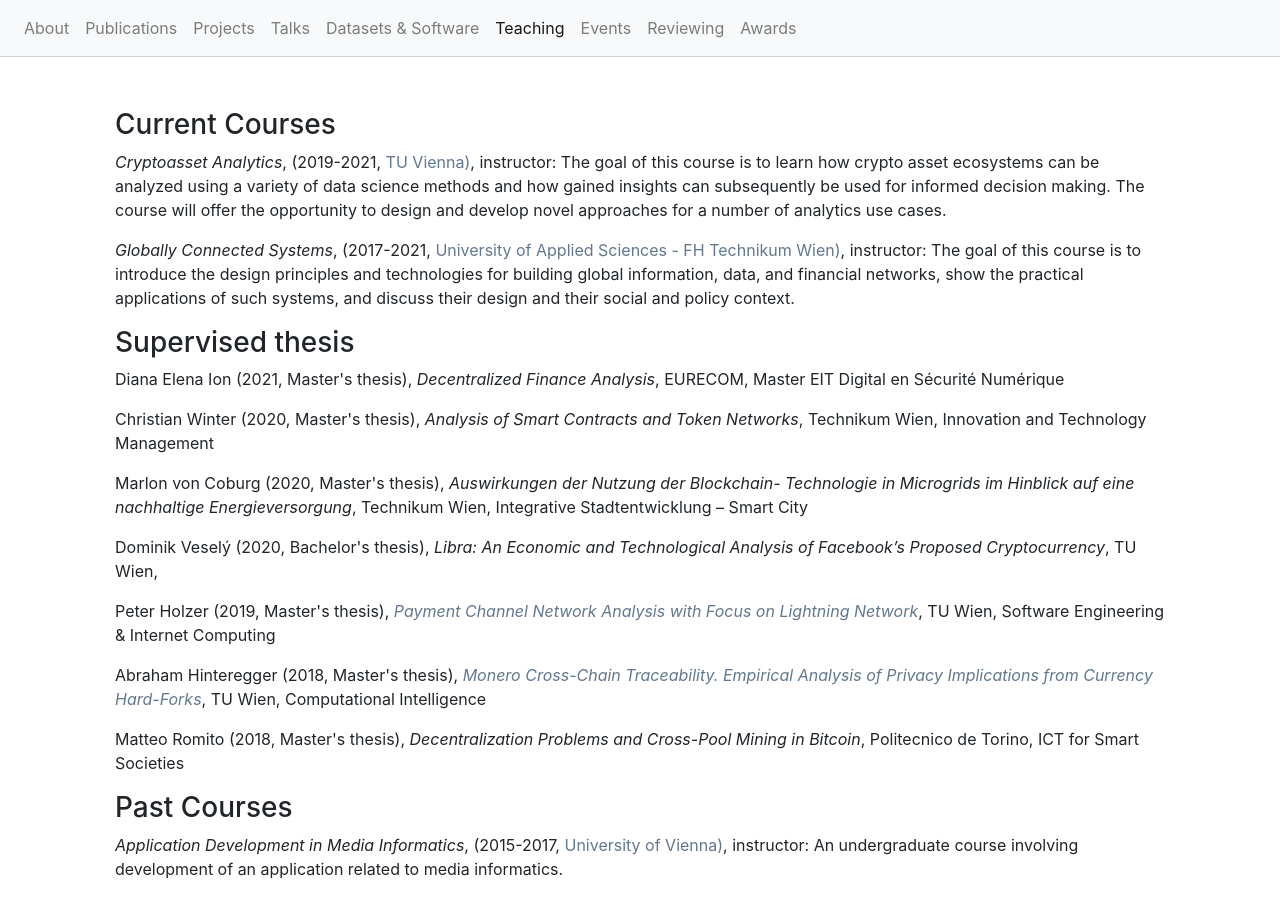
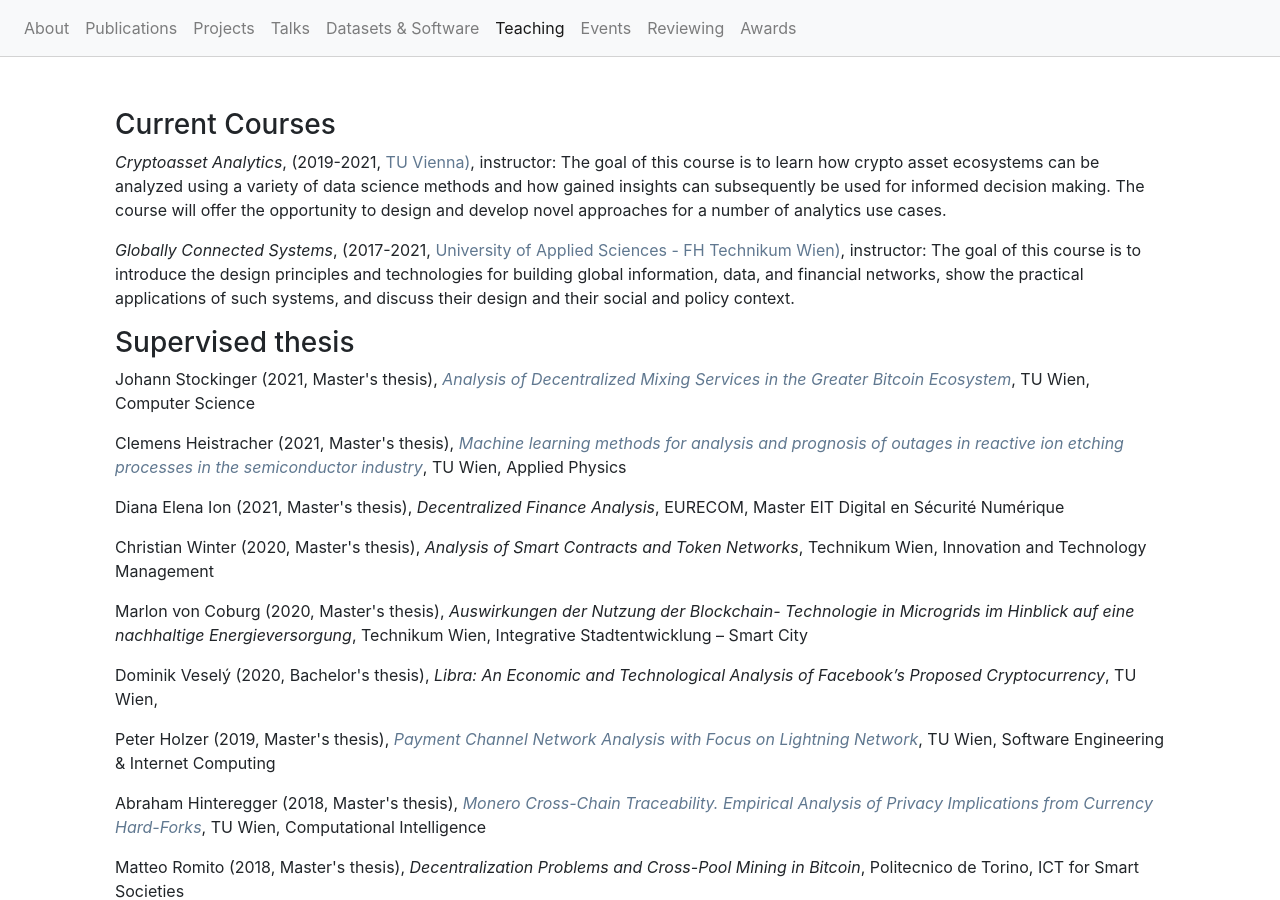
Before and after one commit to behas/behas.github.com, a Jekyll site: the page built from teaching.html, in a window 1280 px wide and 900 px high. Built offline with Jekyll 4.4.1, drawn with Linux system fonts in a browser that asks for light colours; a style sheet for code colours, icons or effects is not loaded.

Commit message:
updated thesis

```diff
--- a/_data/theses.yml
+++ b/_data/theses.yml
@@ -1,3 +1,19 @@
+- author: "Johann Stockinger"
+  title: "Analysis of Decentralized Mixing Services in the Greater Bitcoin Ecosystem"
+  institution: "TU Wien"
+  subject: "Computer Science"
+  date: "2021-08-05"
+  type: "Master's thesis" # Masters's thesis
+  uri: https://repositum.tuwien.at/handle/20.500.12708/18576
+
+- author: "Clemens Heistracher"
+  title: "Machine learning methods for analysis and prognosis of outages in reactive ion etching processes in the semiconductor industry"
+  institution: "TU Wien"
+  subject: "Applied Physics"
+  date: "2021-10-22"
+  type: "Master's thesis" # Masters's thesis
+  uri: https://repositum.tuwien.at/handle/20.500.12708/18976
+
 - author: "Diana Elena Ion"
   title: "Decentralized Finance Analysis"
   institution: "EURECOM"
```
